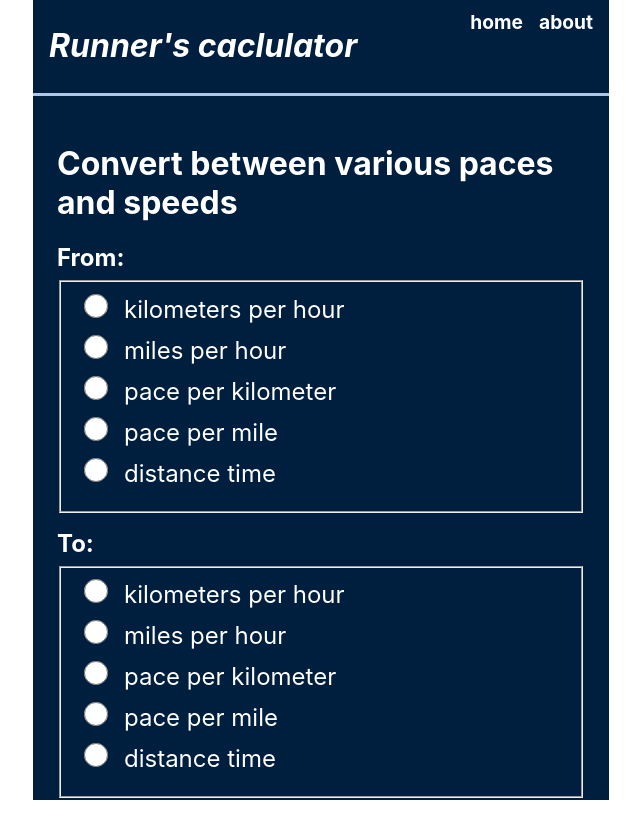
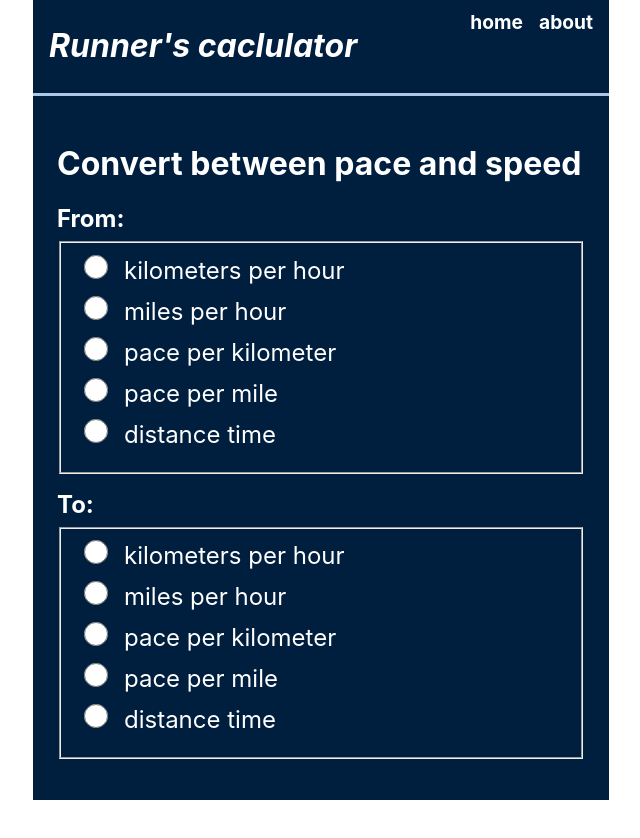
Before and after one commit to poperor/runners-calculator, a Next.js app: page / in a window 1280 px wide. Shown: the top 838 px of the page, without its empty margins (319-959 px from the left). Built offline with nearby package versions, Linux system fonts and the light colour scheme.

Commit message:
changed heading for main page

```diff
--- a/pages/index.tsx
+++ b/pages/index.tsx
@@ -6,7 +6,7 @@ import { useRouter } from "next/router";
 import styles from "./index.module.css";
 
 const Home: NextPage = () => {
-  const heading = "Convert between various paces and speeds";
+  const heading = "Convert between pace and speed";
   const title = `${heading} - Runner's Calculator`;
   const [selectedFromSpeedTypeId, setSelectedFromSpeedTypeId] =
     useState<string>("");
```
